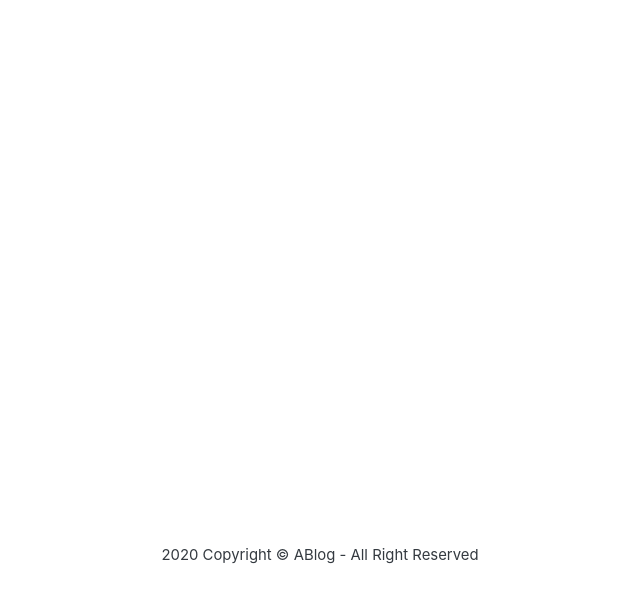
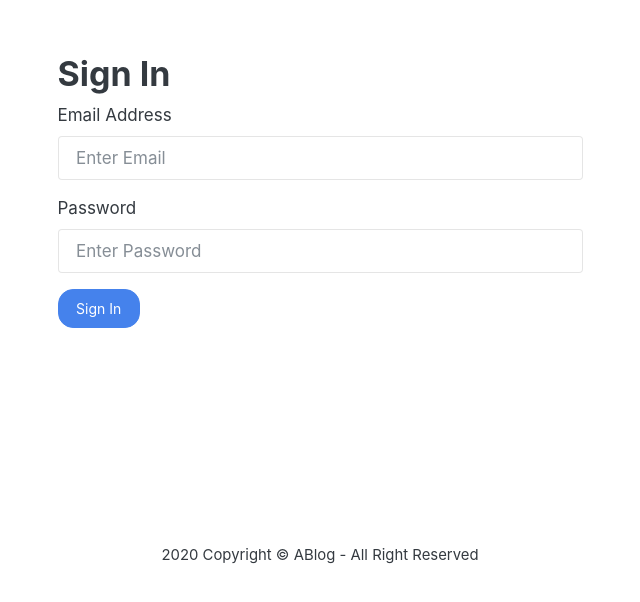
Before and after one commit to awpx/blog-dika-dev-v1, a React (Create React App) app in the folder client/: page /login in a window 1280 px wide. Shown: the part 112-714 px from the top of the page, without its empty margins (320-960 px from the left). Built offline with nearby package versions, Linux system fonts and the light colour scheme.

Commit message:
add login ui & func

```diff
--- a/client/src/App.js
+++ b/client/src/App.js
@@ -4,6 +4,7 @@ import { Container,} from 'react-bootstrap'
 import { Footer } from './components/Footer'
 import { HomePages } from './pages/HomePages'
 import { PostPages } from './pages/PostPages'
+import { LoginPages } from './pages/LoginPages';
 
 function App() {
   return (
@@ -13,6 +14,7 @@ function App() {
         <Container>
           <Route exact path='/' component={HomePages} />
           <Route path='/post/:id' component={PostPages} />
+          <Route exact path='/login' component={LoginPages} />
         </Container>
       </main>
       <Footer />
--- /dev/null
+++ b/client/src/actions/userAction.js
@@ -0,0 +1,44 @@
+import {
+  USER_LOGIN_FAIL,
+  USER_LOGIN_REQUEST,
+  USER_LOGIN_SUCCESS,
+  USER_LOGOUT,
+} from "../constants/userConstants"
+import axios from 'axios'
+
+export const login = (email, password) => async (dispatch) => {
+  try {
+    dispatch({ type: USER_LOGIN_REQUEST })
+
+    const config = {
+      headers: {
+        'Content-Type': 'application/json'
+      }
+    }
+
+    const { data } = await axios.post(
+      '/api/v1/users/login',
+      { email, password },
+      config
+    )
+
+    dispatch({ type: USER_LOGIN_SUCCESS, payload: data })
+
+    localStorage.setItem('userInfo', JSON.stringify(data))
+
+  } catch (error) {
+    dispatch({
+      type: USER_LOGIN_FAIL,
+      payload:
+        error.response && error.response.data.message
+          ? error.response.data.message
+          : error.message,
+    })
+  }
+}
+
+export const logout = () => (dispatch) => {
+  localStorage.removeItem('userInfo')
+  dispatch({ type: USER_LOGOUT })
+  window.location.reload(false)
+}
--- /dev/null
+++ b/client/src/components/FormContainer.js
@@ -0,0 +1,14 @@
+import React from 'react'
+import { Container, Row, Col } from 'react-bootstrap'
+
+export const FormContainer = ({ children }) => {
+  return (
+    <Container>
+      <Row className='justify-content-md-center'>
+        <Col xs={12} md={6}>
+          {children}
+        </Col>
+      </Row>
+    </Container>
+  )
+}
--- /dev/null
+++ b/client/src/constants/userConstants.js
@@ -0,0 +1,4 @@
+export const USER_LOGIN_REQUEST = 'USER_LOGIN_REQUEST'
+export const USER_LOGIN_SUCCESS = 'USER_LOGIN_SUCCESS'
+export const USER_LOGIN_FAIL = 'USER_LOGIN_FAIL'
+export const USER_LOGOUT = 'USER_LOGOUT'
--- /dev/null
+++ b/client/src/pages/LoginPages.js
@@ -0,0 +1,63 @@
+import React, { useState, useEffect } from 'react'
+import { Form, Button, } from 'react-bootstrap'
+import { useDispatch, useSelector } from 'react-redux'
+import Loader from '../components/Loader'
+import Message from '../components/Message'
+import { FormContainer } from '../components/FormContainer'
+import { login } from '../actions/userAction'
+
+export const LoginPages = ({ location, history }) => {
+  const [email, setEmail] = useState('')
+  const [password, setPassword] = useState('')
+
+  const dispatch = useDispatch()
+
+  const userLogin = useSelector(state => state.userLogin)
+  const { loading, error, userInfo } = userLogin
+
+  const redirect = location.search ? location.search.split('=')[1] : '/'
+
+  useEffect(() => {
+    if(userInfo) {
+      history.push(redirect)
+    }
+  }, [history, userInfo, redirect])
+
+  const submitHandler = (e) => {
+    e.preventDefault()
+
+    //dispatch login
+    dispatch(login(email, password))
+  }
+
+  return (
+    <FormContainer>
+      <h2 style={{marginTop: '150px'}}>Sign In</h2>
+      {error && <Message variant='danger'>{error}</Message>}
+      {loading && <Loader />}
+      <Form onSubmit={submitHandler} >
+        <Form.Group controlId='email'>
+          <Form.Label>Email Address</Form.Label>
+          <Form.Control
+            type='email'
+            placeholder='Enter Email'
+            value={email}
+            onChange={e => setEmail(e.target.value)}
+          ></Form.Control>
+        </Form.Group>
+
+        <Form.Group controlId='password'>
+          <Form.Label>Password</Form.Label>
+          <Form.Control
+            type='password'
+            placeholder='Enter Password'
+            value={password}
+            onChange={e => setPassword(e.target.value)}
+          ></Form.Control>
+        </Form.Group>
+
+        <Button type='submit' variant='primary'>Sign In</Button>
+      </Form>
+    </FormContainer>
+  )
+}
--- /dev/null
+++ b/client/src/reducers/userReducers.js
@@ -0,0 +1,22 @@
+import {
+  USER_LOGIN_REQUEST,
+  USER_LOGIN_SUCCESS,
+  USER_LOGIN_FAIL,
+  USER_LOGOUT,
+} from '../constants/userConstants'
+
+
+export const userLoginReducer = (state = {}, action) => {
+  switch (action.type) {
+    case USER_LOGIN_REQUEST:
+      return { loading: true }
+    case USER_LOGIN_SUCCESS:
+      return { loading: false, userInfo: action.payload }
+    case USER_LOGIN_FAIL:
+      return { loading: false, error: action.payload }
+    case USER_LOGOUT:
+      return {}
+    default:
+      return state
+  }
+}
--- a/client/src/store.js
+++ b/client/src/store.js
@@ -1,6 +1,7 @@
 import { createStore, combineReducers, applyMiddleware } from 'redux'
 import thunk from 'redux-thunk'
 import { composeWithDevTools } from 'redux-devtools-extension'
+import { userLoginReducer } from './reducers/userReducers'
 import {
   postListReducer,
   postListCodeReducer,
@@ -11,6 +12,7 @@ import {
 
 
 const reducer = combineReducers({
+  userLogin: userLoginReducer,
   postList: postListReducer,
   postListCode: postListCodeReducer,
   postListEssay: postListEssayReducer,
@@ -18,7 +20,13 @@ const reducer = combineReducers({
   postDetails: postDetailsReducer,
 })
 
-const initialState = {}
+const userInfoFromStorage = localStorage.getItem('userInfo')
+  ? JSON.parse(localStorage.getItem('userInfo'))
+  : null
+
+const initialState = {
+  userLogin: { userInfo: userInfoFromStorage }
+}
 
 const middleware = [thunk]
 
```
Also changed, not shown: 1 other file (tests, documents, lock files or other folders).
